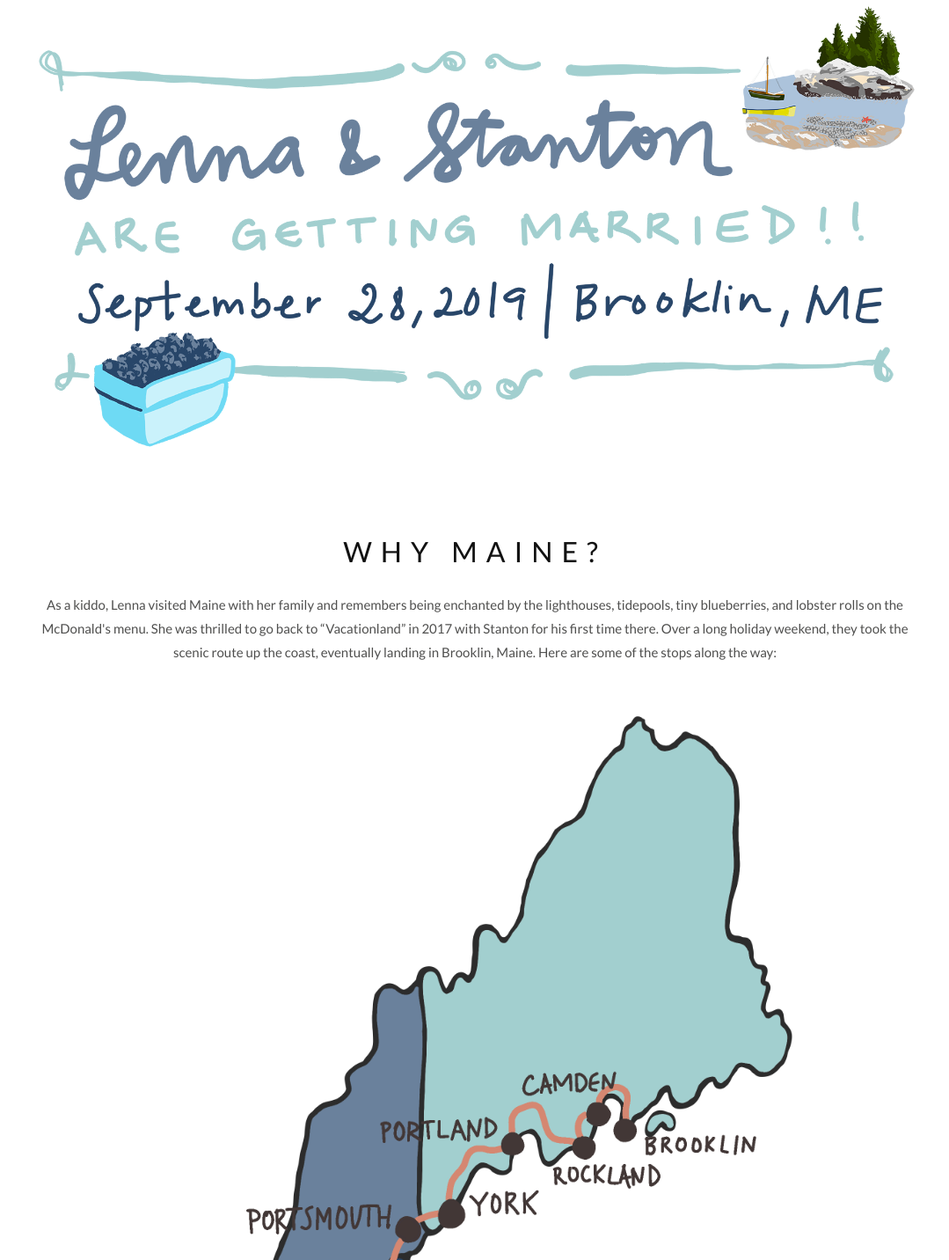
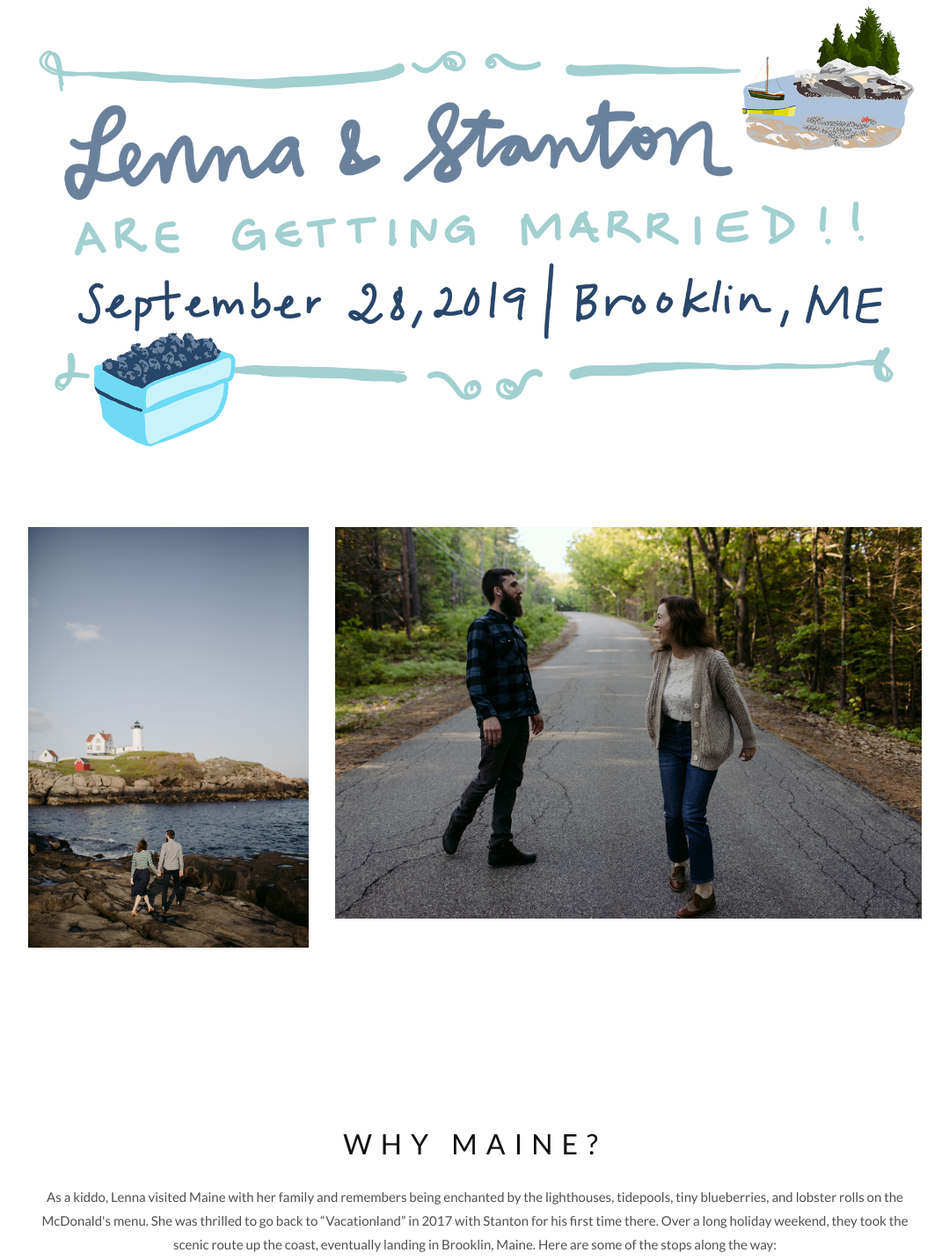
Before and after one commit to stantontcady/www, a Flask app: template lmo-stc_cool/templates/main.html in a window 1280 px wide. Shown: the part 81-1513 px from the top of the page at 88% size, without its empty margins (100-1179 px from the left). Run offline with Flask 2, Linux system fonts and the light colour scheme; the template is opened without the code that fills it, so the values that code supplies are empty; some libraries are stand-ins or nearby versions.

Commit message:
Added photos from engagement shoot.

```diff
--- a/lmo-stc_cool/templates/main.html
+++ b/lmo-stc_cool/templates/main.html
@@ -154,6 +154,21 @@
 
 <div id="header" class="container text-center">
   <img width="100%" src="{{ url_for('static', filename='img/header.png') }}" />
+</div>
+
+<div class="container">
+  <div class="row align-items-center">
+    <div class="col-md-4">
+      <div class="thumbnail">
+        <img class="img-responsive" src="{{ url_for('static', filename='img/engagement_1.jpg') }}" />
+      </div>
+    </div>
+    <div class="col-md-8">
+      <div class="thumbnail">
+        <img id="engagement_image_2" class="img-responsive" src="{{ url_for('static', filename='img/engagement_2.jpg') }}" />
+      </div>
+    </div>
+  </div>
 </div>
 
 
```
Also changed, not shown: lmo-stc_cool/static/img/engagement_1.jpg (added), lmo-stc_cool/static/img/engagement_2.jpg (added).
